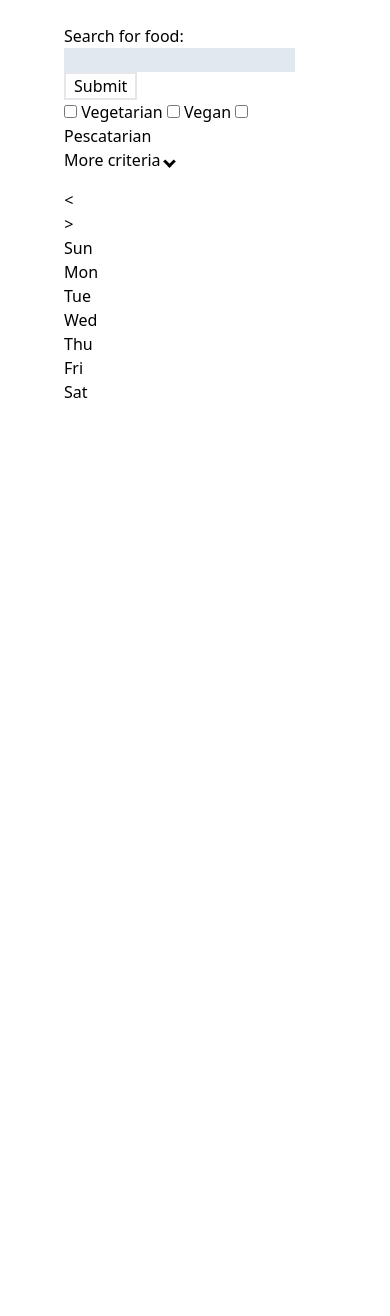
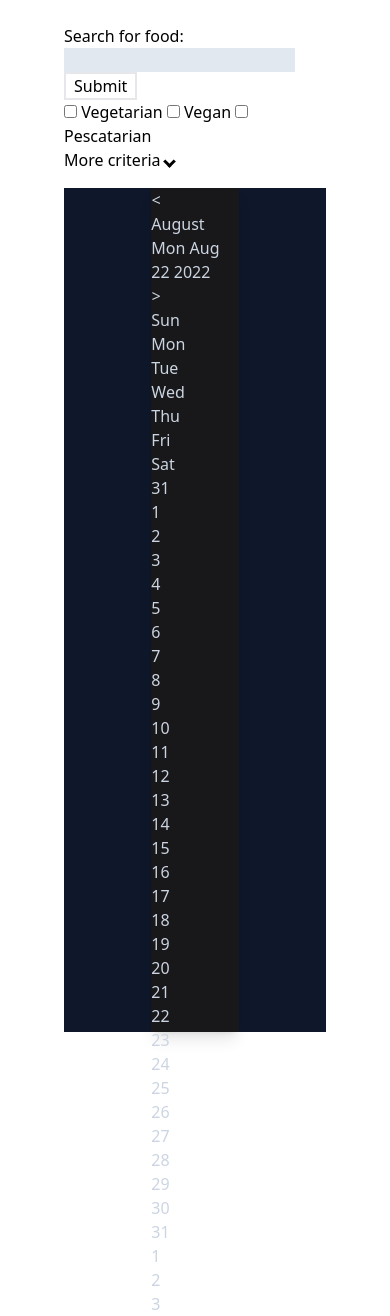
Before and after one commit to AxelBroeglin/a-table, a PHP site: page / in a window 390 px wide. Shown: the part 88-1404 px from the top of the page. Before the commit the page ends 486 px from the top, so only its background shows below. Run offline with PHP 8.4, Linux system fonts and the light colour scheme.

Commit message:
Work on calendar style

```diff
--- a/public/index.html
+++ b/public/index.html
@@ -131,12 +131,12 @@
     </section><!-- End of result container -->
 
     <!-- Calendar container -->
-    <section class="calendar-container">
-      <div class="calendar">
+    <section class="calendar-container w-full h-full bg-slate-900 text-slate-300	flex justify-center	items-center	">
+      <div class="calendar w-1/3	h-screen		bg-zinc-900	shadow-lg">
         <div class="month">
           <i class="fas fa-angle-left prev"><</i>
           <div class="date">
-            <h2></h2>
+            <h3></h3>
             <p></p>
           </div>
           <i class="fas fa-angle-right next">></i>
--- a/public/styles.css
+++ b/public/styles.css
@@ -551,6 +551,40 @@ video {
   --tw-backdrop-sepia:  ;
 }
 
+.container {
+  width: 100%;
+}
+
+@media (min-width: 640px) {
+  .container {
+    max-width: 640px;
+  }
+}
+
+@media (min-width: 768px) {
+  .container {
+    max-width: 768px;
+  }
+}
+
+@media (min-width: 1024px) {
+  .container {
+    max-width: 1024px;
+  }
+}
+
+@media (min-width: 1280px) {
+  .container {
+    max-width: 1280px;
+  }
+}
+
+@media (min-width: 1536px) {
+  .container {
+    max-width: 1536px;
+  }
+}
+
 .fixed {
   position: fixed;
 }
@@ -599,20 +633,28 @@ video {
   height: 100%;
 }
 
-.w-1\/2 {
-  width: 50%;
+.h-auto {
+  height: auto;
+}
+
+.h-screen {
+  height: 100vh;
 }
 
 .w-full {
   width: 100%;
 }
 
+.w-1\/3 {
+  width: 33.333333%;
+}
+
+.w-1\/2 {
+  width: 50%;
+}
+
 .w-4\/5 {
   width: 80%;
-}
-
-.w-3\/5 {
-  width: 60%;
 }
 
 .transform {
@@ -625,6 +667,10 @@ video {
 
 .grid-cols-3 {
   grid-template-columns: repeat(3, minmax(0, 1fr));
+}
+
+.items-center {
+  align-items: center;
 }
 
 .justify-center {
@@ -669,26 +715,19 @@ video {
   background-color: rgb(226 232 240 / var(--tw-bg-opacity));
 }
 
-.bg-sky-500\/75 {
-  background-color: rgb(14 165 233 / 0.75);
+.bg-slate-900 {
+  --tw-bg-opacity: 1;
+  background-color: rgb(15 23 42 / var(--tw-bg-opacity));
 }
 
-.bg-slate-50 {
+.bg-zinc-900 {
   --tw-bg-opacity: 1;
-  background-color: rgb(248 250 252 / var(--tw-bg-opacity));
+  background-color: rgb(24 24 27 / var(--tw-bg-opacity));
 }
 
 .bg-gray-50 {
   --tw-bg-opacity: 1;
   background-color: rgb(249 250 251 / var(--tw-bg-opacity));
-}
-
-.bg-slate-50\/25 {
-  background-color: rgb(248 250 252 / 0.25);
-}
-
-.bg-slate-50\/50 {
-  background-color: rgb(248 250 252 / 0.5);
 }
 
 .p-8 {
@@ -731,14 +770,20 @@ video {
   text-transform: uppercase;
 }
 
+.text-slate-300 {
+  --tw-text-opacity: 1;
+  color: rgb(203 213 225 / var(--tw-text-opacity));
+}
+
 .text-slate-400 {
   --tw-text-opacity: 1;
   color: rgb(148 163 184 / var(--tw-text-opacity));
 }
 
-.blur-sm {
-  --tw-blur: blur(4px);
-  filter: var(--tw-blur) var(--tw-brightness) var(--tw-contrast) var(--tw-grayscale) var(--tw-hue-rotate) var(--tw-invert) var(--tw-saturate) var(--tw-sepia) var(--tw-drop-shadow);
+.shadow-lg {
+  --tw-shadow: 0 10px 15px -3px rgb(0 0 0 / 0.1), 0 4px 6px -4px rgb(0 0 0 / 0.1);
+  --tw-shadow-colored: 0 10px 15px -3px var(--tw-shadow-color), 0 4px 6px -4px var(--tw-shadow-color);
+  box-shadow: var(--tw-ring-offset-shadow, 0 0 #0000), var(--tw-ring-shadow, 0 0 #0000), var(--tw-shadow);
 }
 
 .backdrop-blur-sm {
```
